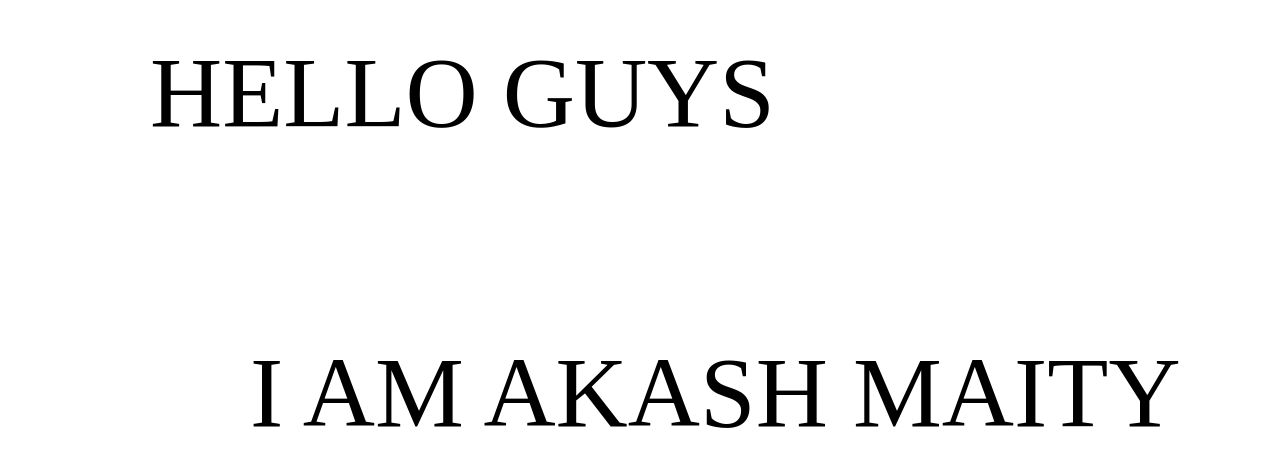
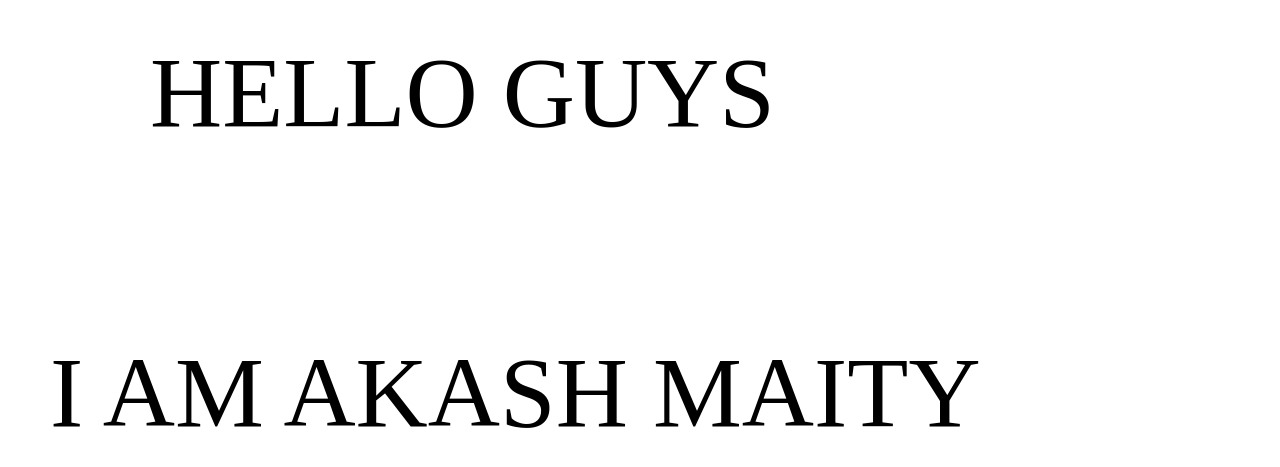
Before and after one commit to Akash2023Maity/timemanagement-, a plain HTML site: page index.html in a window 1280 px wide. Shown: the part 265-732 px from the top of the page. Drawn offline with Linux system fonts and the light colour scheme.

Commit message:
Update index.html

```diff
--- a/index.html
+++ b/index.html
@@ -16,7 +16,7 @@
       #t2{
             position:fixed;
             top:600px;
-            left:250px;
+            left:50px;
             font-size:100px;
         }
 
```
